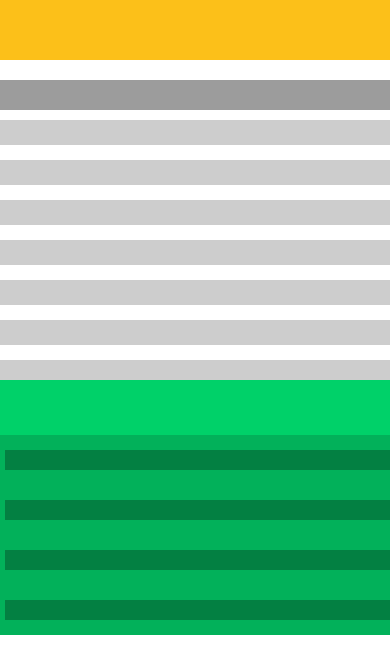
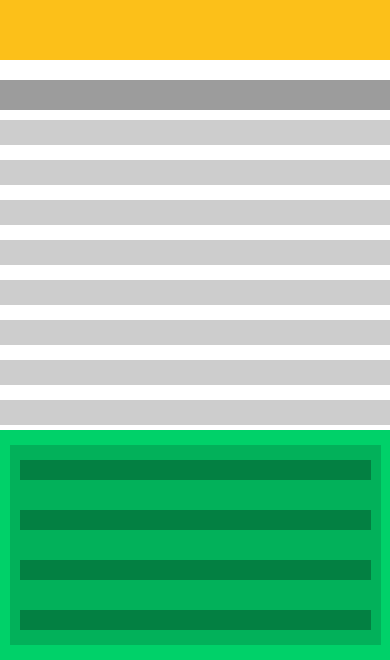
Before and after one commit to iVillain/RWD-desktop-first, a plain HTML site: page index.html in a window 390 px wide. Shown: the part 510-1170 px from the top of the page. Before the commit the page ends 1145 px from the top, so only its background shows below. Drawn offline with Linux system fonts and the light colour scheme.

Commit message:
Update style.css

```diff
--- a/style.css
+++ b/style.css
@@ -181,17 +181,15 @@ div.element {
 }
 
 .footer {
-	padding: 55px 0 0 0;
 	display: block;
+	margin: 50px 0 0 0;
 	}
 
 .footer-column {
-    width: 100%;
-    padding: 10px 0 10px 5px;
-    margin-left: 0;
+    width: 90%;
     background-color: #02b15a;
     display: flex;
     justify-content: space-between;
     flex-wrap: wrap;
-	}
 }
+}
```
